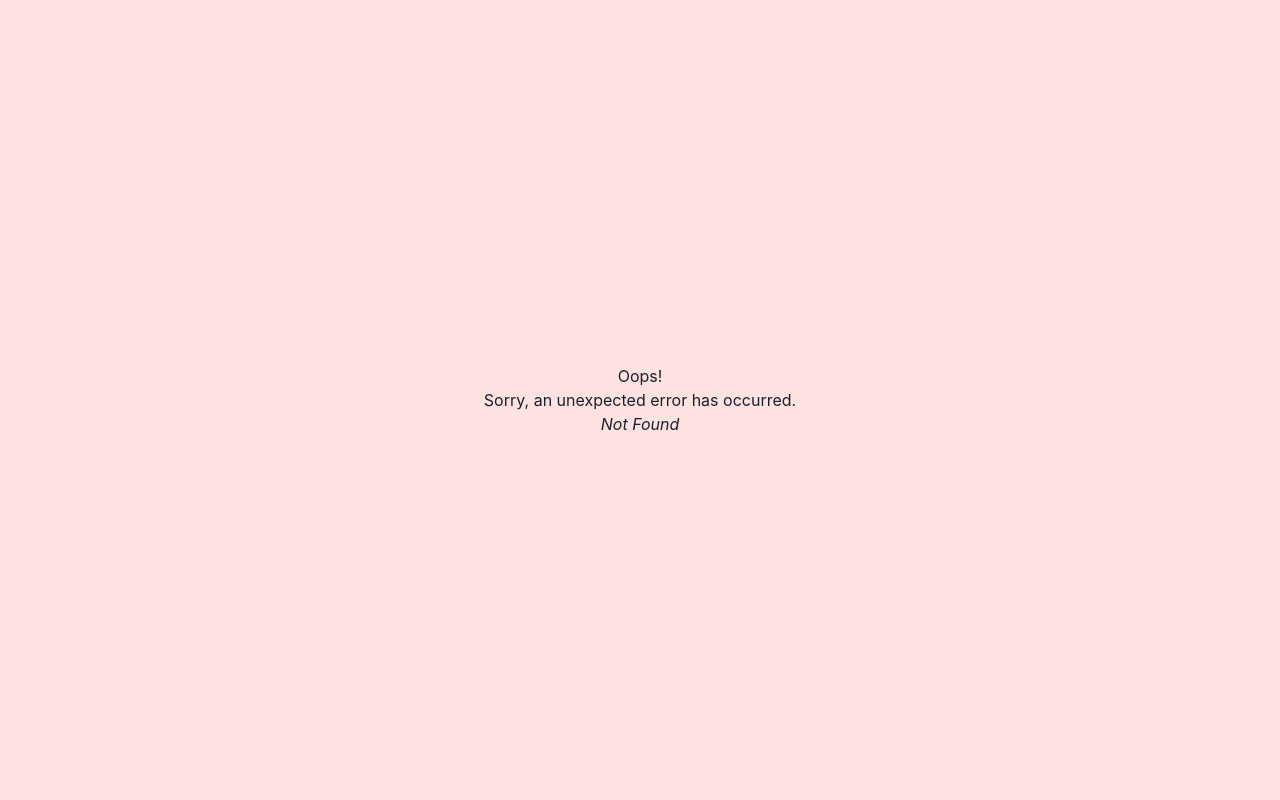
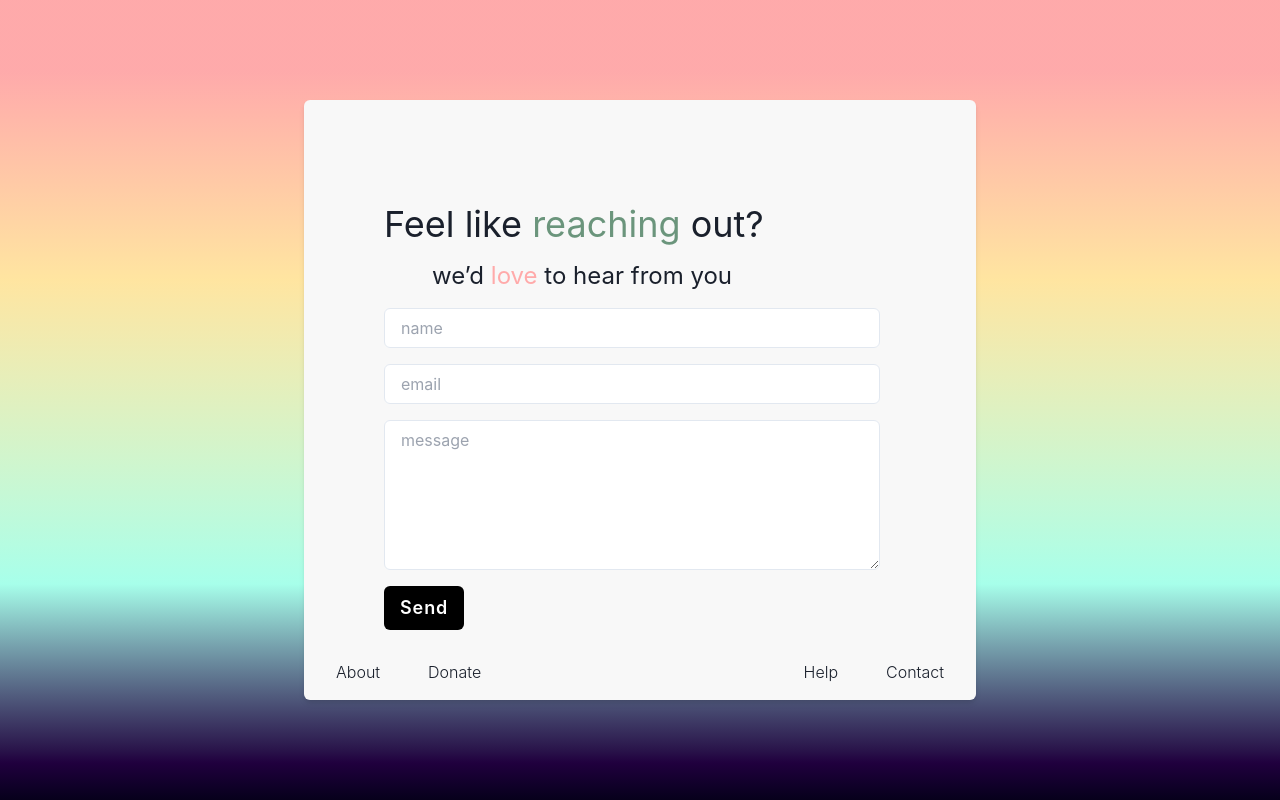
Before and after one commit to dizzyjaguar/improvEar, a React (Vite) app: page /contact in a window 1280 px wide. Before the commit this address had no page. Built offline with nearby package versions, Linux system fonts and the light colour scheme.

Commit message:
Create contact page

```diff
--- a/src/main.tsx
+++ b/src/main.tsx
@@ -9,6 +9,7 @@ import Landing from './components/Landing'
 import Donate from './routes/donate'
 import Help from './routes/help'
 import { ChakraProvider } from '@chakra-ui/react'
+import Contact from './routes/contact'
 
 const router = createBrowserRouter([
   {
@@ -34,7 +35,8 @@ const router = createBrowserRouter([
         element: <Help />,
       },
       {
-        // contact page
+        path: '/contact',
+        element: <Contact />,
       },
     ],
   },
--- /dev/null
+++ b/src/routes/contact.tsx
@@ -0,0 +1,73 @@
+import { Input, Textarea, VStack } from '@chakra-ui/react'
+import { motion } from 'framer-motion'
+import MotionButton from '../components/Button'
+
+const visible = { opacity: 1, transition: { duration: 2.5 } }
+
+const itemVariants = {
+  hidden: { opacity: 0 },
+  visible,
+}
+
+export default function Contact() {
+  return (
+    <>
+      <motion.div
+        className={`pt-10 pl-10 pr-4 sm:pl-20`}
+        initial="hidden"
+        animate="visible"
+        variants={{ visible: { transition: { staggerChildren: 1 } } }}
+      >
+        <motion.h2 variants={itemVariants} className={`h2 mb-4 text-left`}>
+          Feel like
+          <motion.span variants={itemVariants} className="text-envy-400">
+            {' '}
+            reaching{' '}
+          </motion.span>
+          out?
+        </motion.h2>
+        <motion.h3 variants={itemVariants} className={`h3 text-left pl-12`}>
+          we’d
+          <motion.span
+            variants={itemVariants}
+            className="text-cornflower-lilac-300"
+          >
+            {' '}
+            love{' '}
+          </motion.span>
+          to hear from you
+        </motion.h3>
+        {/* Form */}
+        <motion.div variants={itemVariants} className={`mt-4 pr-10 sm:pr-20`}>
+          <VStack spacing={4} alignItems={'flex-start'}>
+            <Input
+              placeholder="name"
+              type="text"
+              backgroundColor={'white'}
+              focusBorderColor="#79AC9C"
+            />
+            <Input
+              placeholder="email"
+              type="email"
+              backgroundColor={'white'}
+              focusBorderColor="#79AC9C"
+            />
+            <Textarea
+              rows={6}
+              placeholder="message"
+              backgroundColor={'white'}
+              focusBorderColor="#79AC9C"
+            />
+            <MotionButton
+              whileHover={{ scale: 1.03 }}
+              whileTap={{ scale: 0.99 }}
+              size="sm"
+            >
+              Send
+            </MotionButton>
+          </VStack>
+        </motion.div>
+      </motion.div>
+    </>
+  )
+}
```
